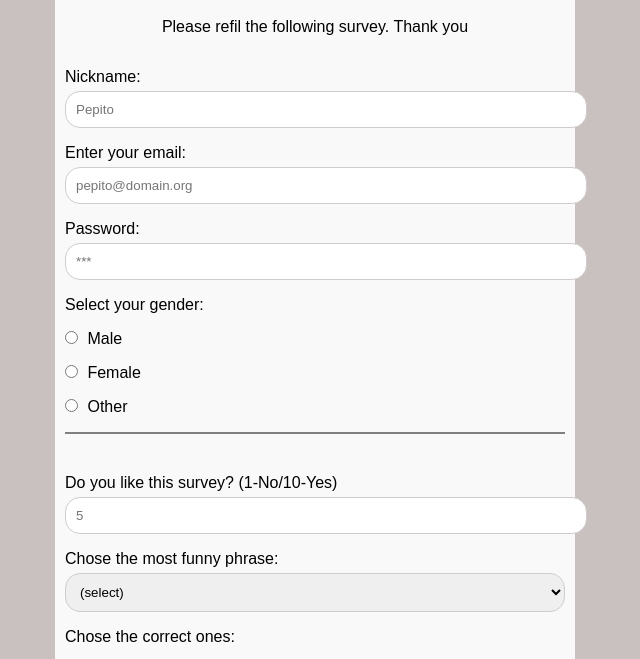
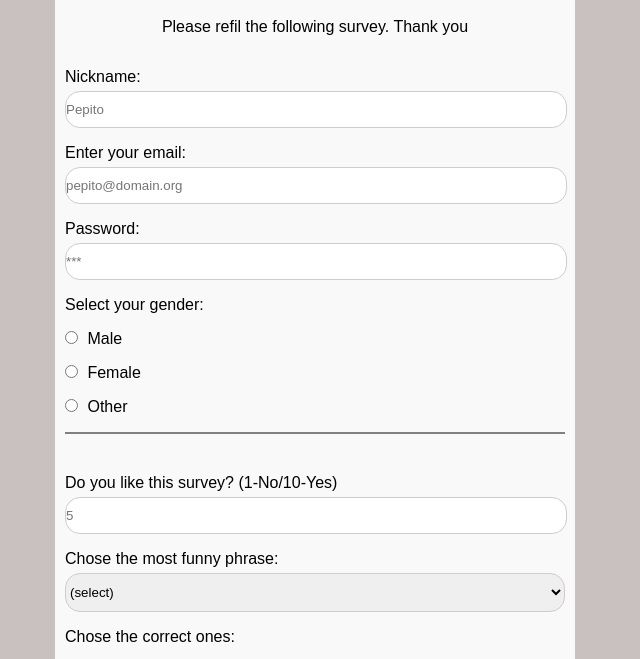
Before and after one commit to krutzzio/SurveyForm, a plain HTML site: page survey-form.html in a window 1280 px wide. Shown: the part 97-756 px from the top of the page, without its empty margins (325-965 px from the left). Drawn offline with Linux system fonts and the light colour scheme.

Commit message:
Missed some css parts

```diff
--- a/styles.css
+++ b/styles.css
@@ -32,7 +32,6 @@ fieldset{
 }
 
 form{
-  width: 60vw;
   min-width: 300px;
   max-width: 500px;
   margin: auto;
@@ -46,10 +45,11 @@ label{
 input, textarea, select{
   margin-top: 5px;
   width: 100%;
-  height: 5%;
-  padding: 2%;
+  height: 7%;
+  padding: 2% 0;
   border-radius: 15px;
   border: 1px solid rgb(210, 203, 203);
+  vertical-align: middle;
 }
 
 textarea{
```
